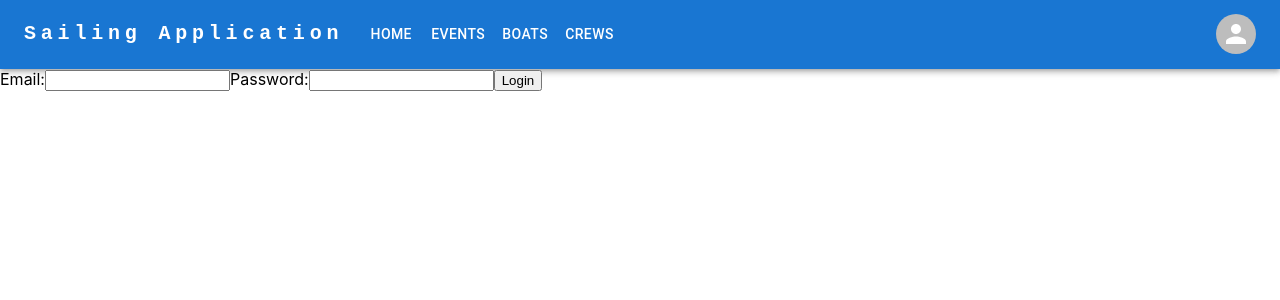
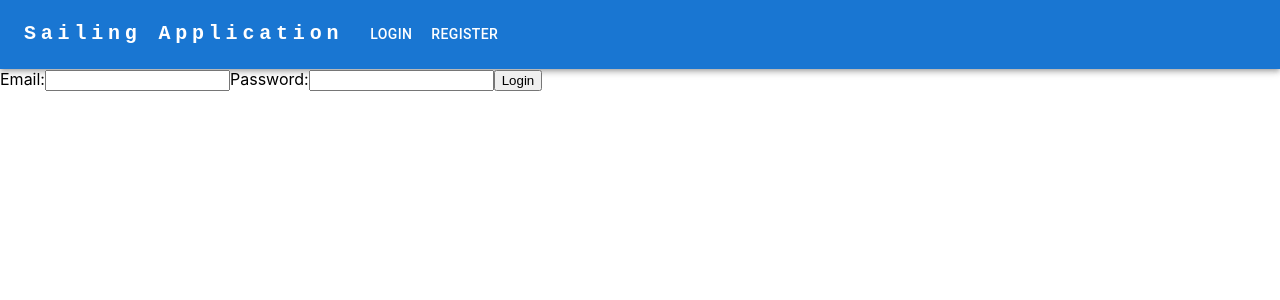
Before and after one commit to Niall1001/sailingapp, a React (Create React App) app in the folder frontend/: page /login in a window 1280 px wide. Shown: the top 300 px of the page. Built offline with nearby package versions, Linux system fonts and the light colour scheme; sample sign-in values are in the browser's storage; the HTML template or start-up script is replaced by a standard one.

Commit message:
using global state to update navbar/routes

```diff
--- a/frontend/src/App.js
+++ b/frontend/src/App.js
@@ -7,10 +7,10 @@ import {
   Login,
   Register
 } from "./pages";
-import { LoginUtils } from "./utils";
 import { Navigation } from "./constants";
 import { Navbar } from "./components";
-
+import { AuthContext } from "./contexts";
+import { useState, useEffect } from "react";
 
 const AuthenticatedRoutes = () => {
   return (
@@ -70,16 +70,20 @@ const UnAuthenticatedRoutes = () => {
 };
 
 function App() {
-  const loggedIn = LoginUtils.isLoggedIn();
+  const { state, dispatch } = AuthContext.useLogin();
+  const [loggedIn, setLoggedIn] = useState(false);
 
 
+  useEffect(() => {
+    const loggedIn = state.access;
+    setLoggedIn(loggedIn);
+    }, [state]);
 
   return (
     <div className="app">
       <Navbar />
       <Routes>
-      {loggedIn && AuthenticatedRoutes()}
-      {!loggedIn && UnAuthenticatedRoutes()}
+      {loggedIn ? AuthenticatedRoutes() : UnAuthenticatedRoutes()}
       </Routes>
     </div>
   );
--- a/frontend/src/components/navbar.js
+++ b/frontend/src/components/navbar.js
@@ -91,9 +91,10 @@ const Navbar = () => {
   }
 
   React.useEffect(() => {
-    const loggedIn = TokenService.getAuth();
+    const loggedIn = state.access;
+    handleCloseUserMenu();
+    console.log(loggedIn);
     setIsLoggedIn(loggedIn);
-    handleCloseUserMenu();
 
     }, [state]);
 
--- a/frontend/src/contexts/auth_context.js
+++ b/frontend/src/contexts/auth_context.js
@@ -8,7 +8,7 @@ function authReducer(state, action) {
       case "login": {
         return {
           ...state,
-          access: action.access,
+          access: action.jwt,
         };
       }
       case "logout": {
--- a/frontend/src/pages/boats/index.js
+++ b/frontend/src/pages/boats/index.js
@@ -9,6 +9,7 @@ const Container = (boat) => {
 	  </div>
 	);
   };
+
 const Boats = () => {
 	const [boat, setBoat] = useState();
 	const [isLoading, setLoading] = useState();
--- a/frontend/src/pages/login/index.js
+++ b/frontend/src/pages/login/index.js
@@ -17,7 +17,7 @@ import { Navigation } from "../../constants";
     const [credentials, setCredentials] = useState(initialCredentialsState);
     const resetFormState = ({...initialCredentialsState});
     const navigate = useNavigate();
-    const { dispatch } = AuthContext.useLogin();
+    const { state, dispatch } = AuthContext.useLogin();
 
     const onChange = (e) => {
         const { id, value } = e.target;
@@ -34,6 +34,10 @@ import { Navigation } from "../../constants";
                 data: { jwt },
             } = await sailingApi.appUsers.login({ emailAddress: credentials.emailAddress, password: credentials.password });
         TokenService.setAuth(jwt);
+        dispatch({
+            type: "login",
+            jwt,
+          });
         navigate(Navigation.HOME);
       }catch (e) {
         alert('Wrong login Details provided! Please try again');
--- a/frontend/src/services/token.js
+++ b/frontend/src/services/token.js
@@ -1,11 +1,7 @@
 const getAuth = () => {
     const auth = localStorage.getItem("jwt");
 
-    if(auth){
-    return true;
-    }else{
-    return false;
-    }
+    return auth;
   };
 
   const setAuth = (jwt) => {
--- a/frontend/src/utils/login.js
+++ b/frontend/src/utils/login.js
@@ -1,16 +1,12 @@
 import jwtDecode from "jwt-decode";
 
 const isTokenExpired = (token) => {
-  if (!token || !token.access || !token.refresh) return true;
+  if (!token || !token.access) return true;
 
   const accessToken = jwtDecode(token.access);
   const currentTime = new Date().getTime() / 1000;
 
   if (currentTime < accessToken.exp) return false;
-
-  const refreshToken = jwtDecode(token.refresh);
-
-  if (currentTime < refreshToken.exp) return false;
 
   return true;
 };
```
